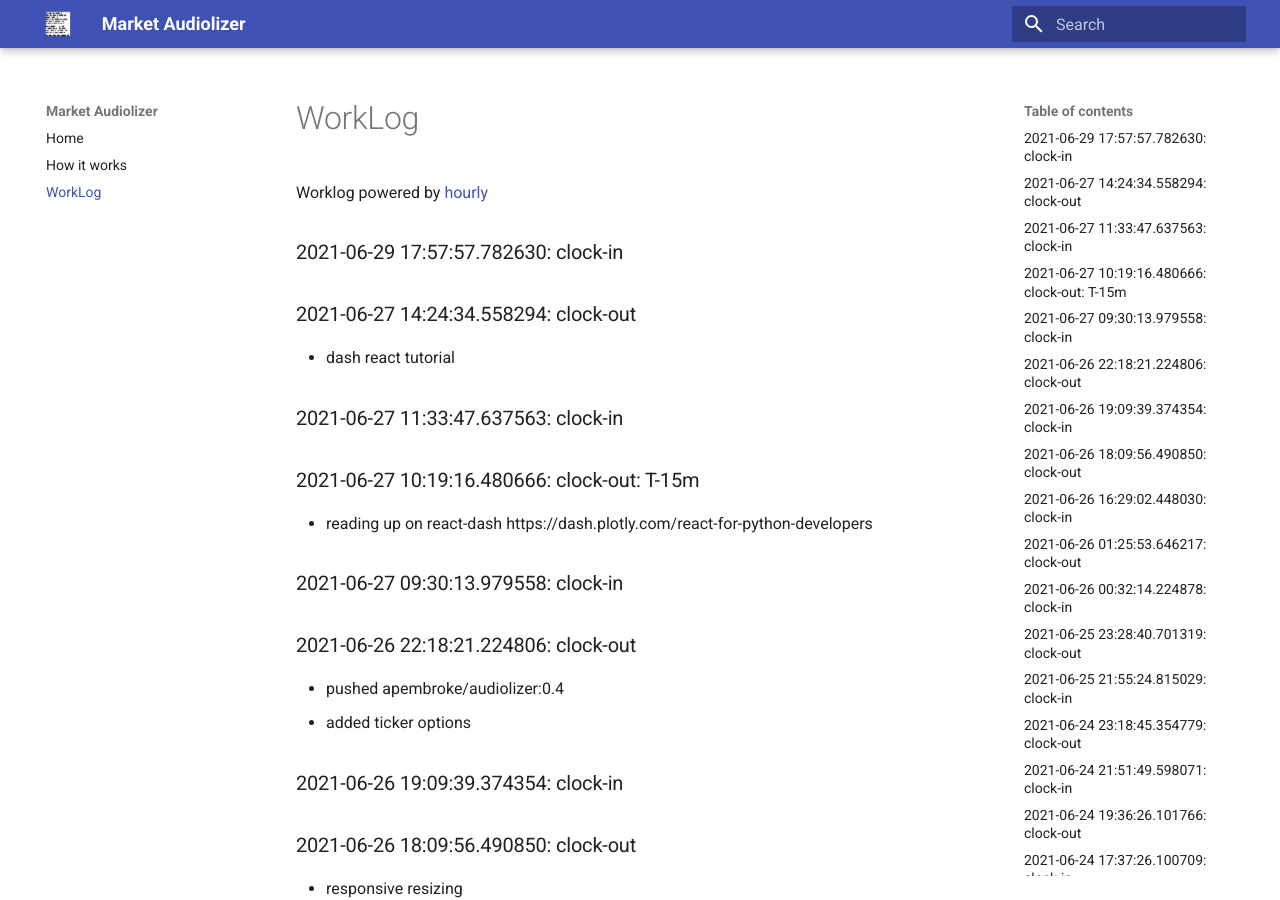
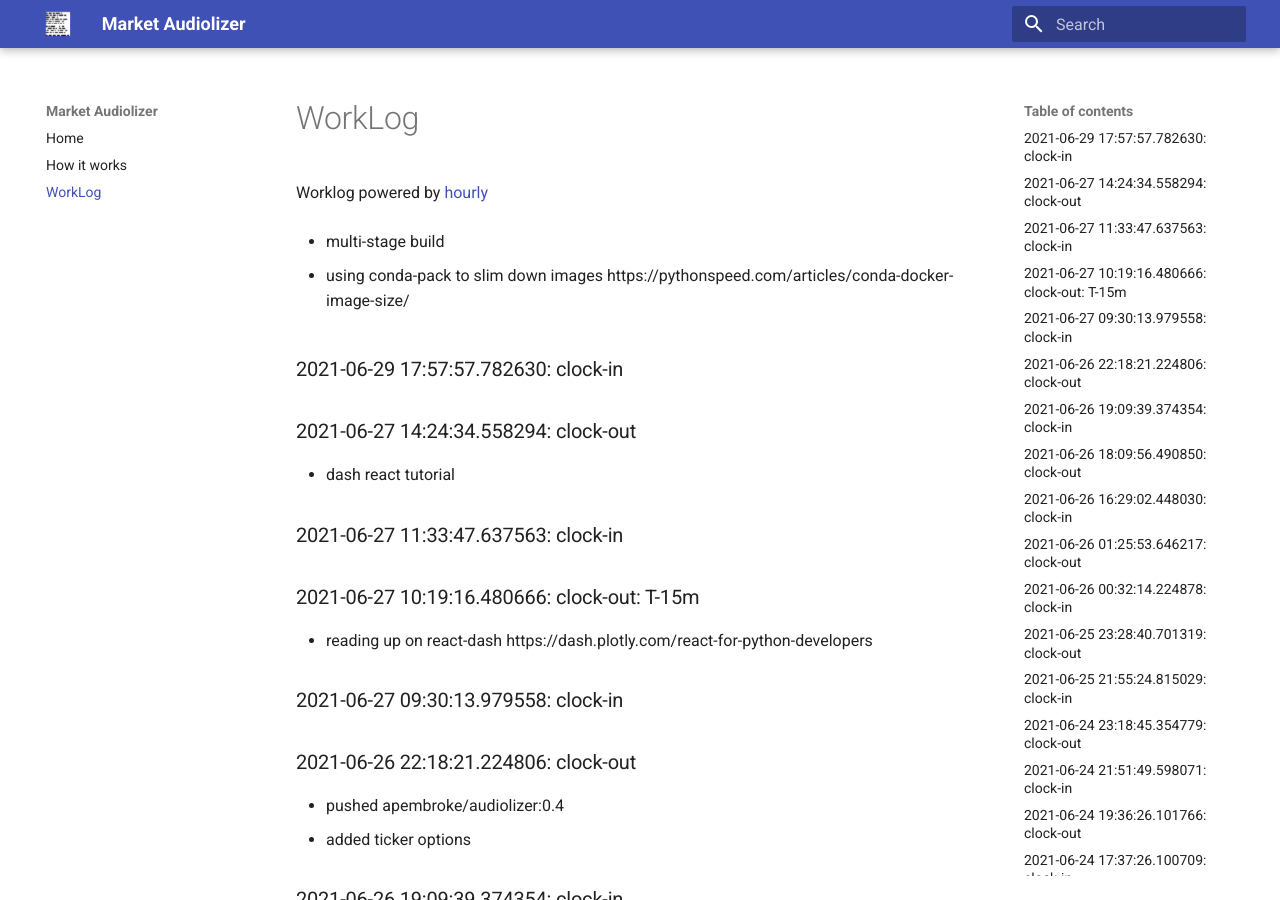
Before and after one commit to asherp/audiolizer, an MkDocs documentation site: the page built from docs/WorkLog.md, in a window 1280 px wide and 900 px high. Built offline with MkDocs 1.6.1 and Material for MkDocs 9.7.7, drawn with Linux system fonts in a browser that asks for light colours.

Commit message:
multi-stage build

```diff
--- a/WorkLog.md
+++ b/WorkLog.md
@@ -1,3 +1,7 @@
+* multi-stage build
+
+
+* using conda-pack to slim down images https://pythonspeed.com/articles/conda-docker-image-size/
 
 ### 2021-06-29 17:57:57.782630: clock-in
 
```
Also changed, not shown: 1 other file.
